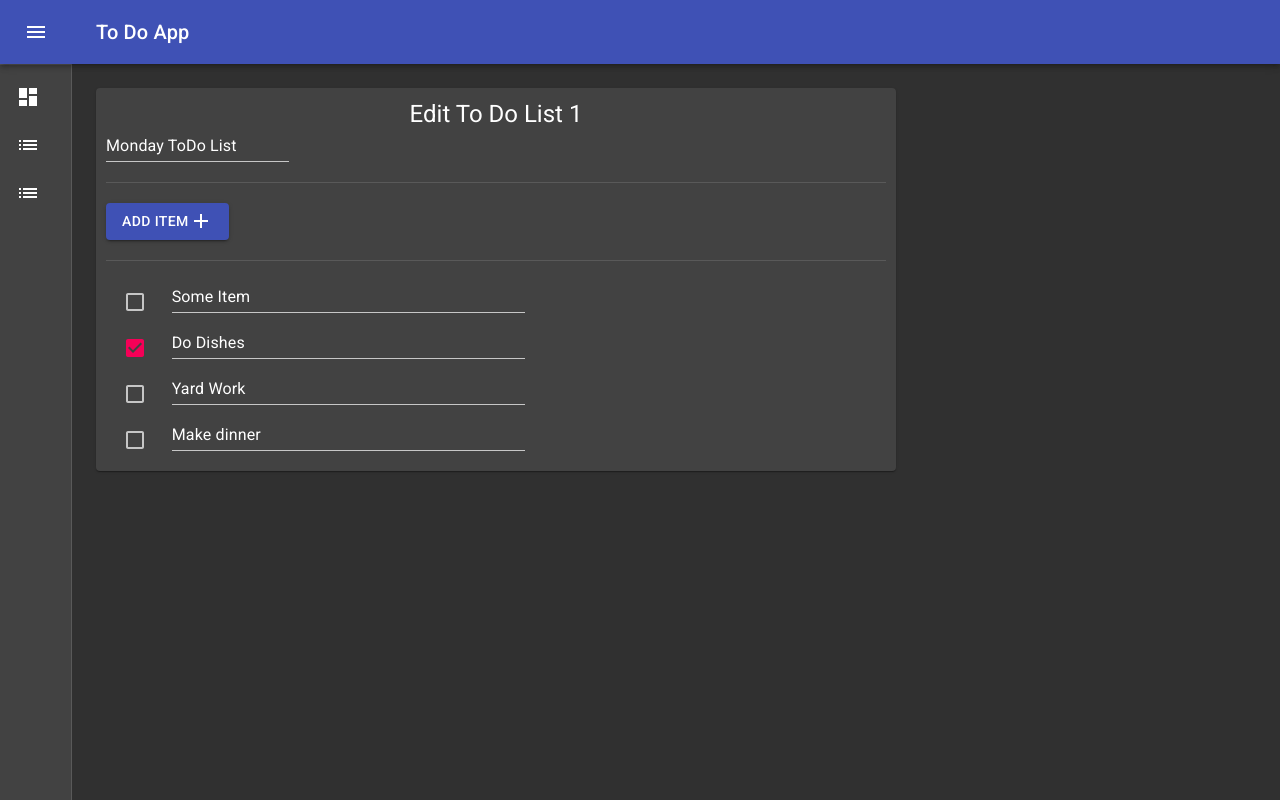
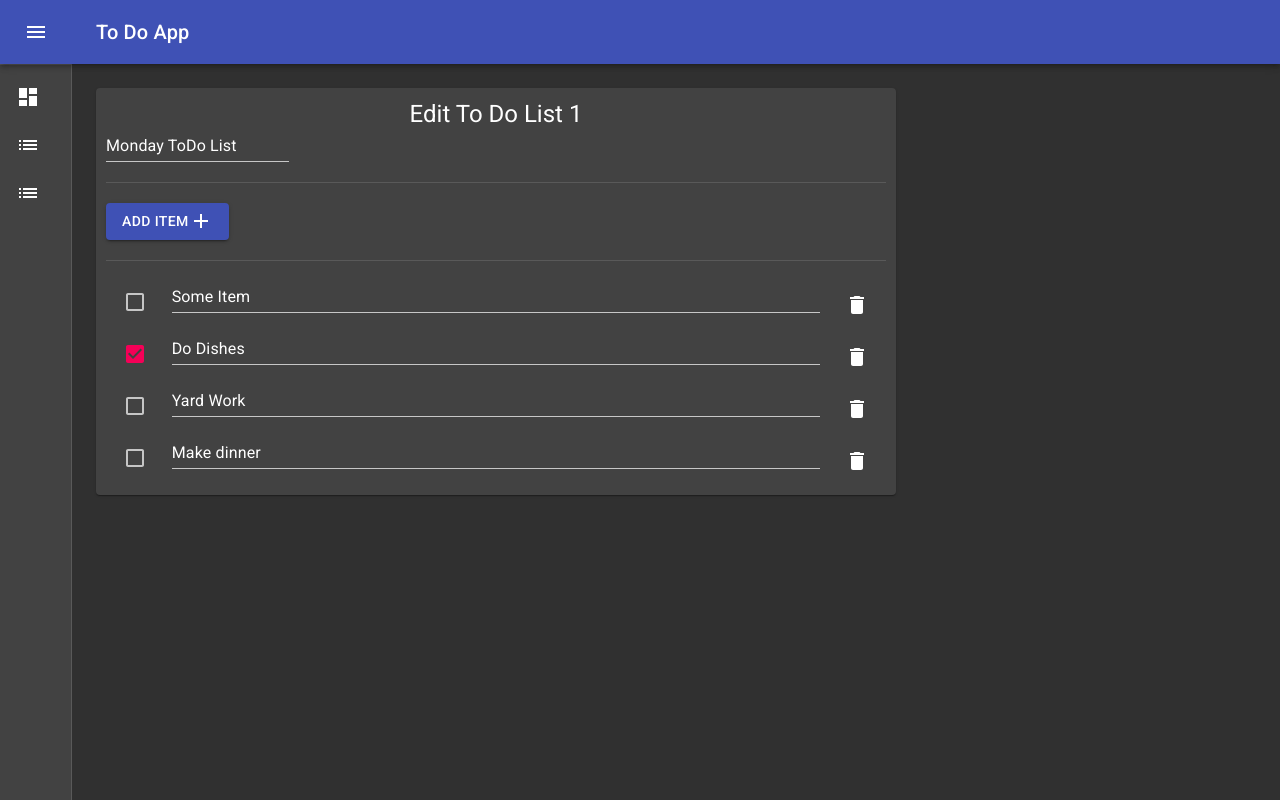
Before and after one commit to cwiswell/ToDoFrontEnd, a React (Create React App) app: page /todo/edit/1 in a window 1280 px wide. Built offline with nearby package versions, Linux system fonts and the light colour scheme.

Commit message:
Add deleteIcon button to row form

```diff
--- a/src/to-do-components/to-do-form-body-row.tsx
+++ b/src/to-do-components/to-do-form-body-row.tsx
@@ -1,5 +1,6 @@
 import React, { Fragment, useEffect, useState } from 'react';
-import { Input, Grid, Checkbox } from '@material-ui/core';
+import { Input, Grid, Checkbox, IconButton } from '@material-ui/core';
+import DeleteIcon from '@material-ui/icons/Delete';
 import ToDoItem from '../interfaces/todo';
 
 type ToDoFormItemProps = {
@@ -39,7 +40,8 @@ const ToDoFormBodyItem: React.FC<ToDoFormItemProps> = (props) => {
                         inputProps={{ 'aria-label': 'to do item', }}
                         style={{ width: '100%' }} />
                 </Grid>
-                <Grid item xs>
+                <Grid item xs={1} style={{textAlign: 'center'}}>
+                    <IconButton><DeleteIcon/></IconButton>
                 </Grid>
             </Grid>
         </Fragment>
```
